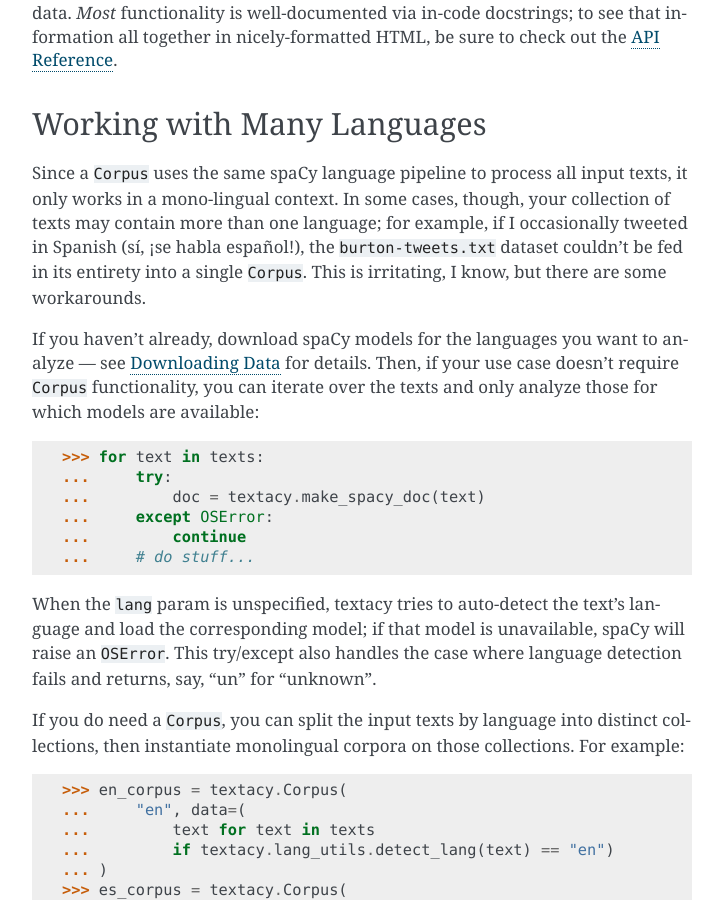
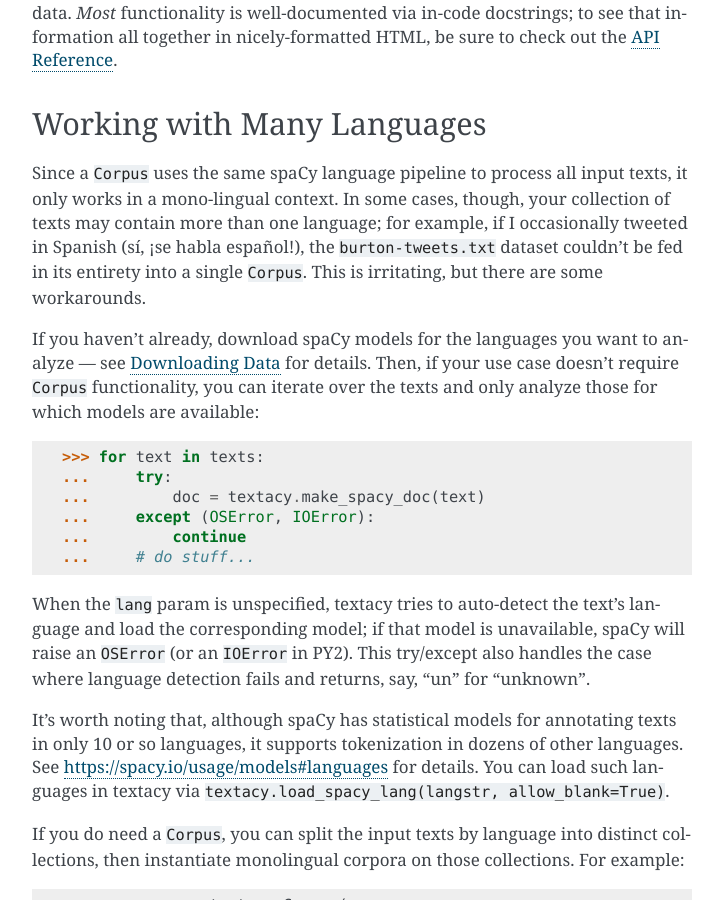
Before and after one commit to chartbeat-labs/textacy, a Sphinx documentation site: the page built from docs/source/getting_started/quickstart.rst, in a window 1280 px wide and 900 px high, scrolled down 7946 px. Shown: the whole window, without its empty margins (388-1111 px from the left). Built offline with Sphinx 7.4.7, drawn with Linux system fonts in a browser that asks for light colours; the version number could not be read and is left out.

Commit message:
Update quickstart multilingual docs for allow_blank

```diff
--- a/docs/source/getting_started/quickstart.rst
+++ b/docs/source/getting_started/quickstart.rst
@@ -422,7 +422,7 @@ Since a ``Corpus`` uses the same spaCy language pipeline to process all input te
 it only works in a mono-lingual context. In some cases, though, your collection
 of texts may contain more than one language; for example, if I occasionally tweeted
 in Spanish (sí, ¡se habla español!), the ``burton-tweets.txt`` dataset couldn't
-be fed in its entirety into a single ``Corpus``. This is irritating, I know, but
+be fed in its entirety into a single ``Corpus``. This is irritating, but
 there are some workarounds.
 
 If you haven't already, download spaCy models for the languages you want to analyze ---
@@ -435,14 +435,19 @@ only analyze those for which models are available:
     >>> for text in texts:
     ...     try:
     ...         doc = textacy.make_spacy_doc(text)
-    ...     except OSError:
+    ...     except (OSError, IOError):
     ...         continue
     ...     # do stuff...
 
 When the ``lang`` param is unspecified, textacy tries to auto-detect the text's
 language and load the corresponding model; if that model is unavailable, spaCy
-will raise an ``OSError``. This try/except also handles the case where
-language detection fails and returns, say, "un" for "unknown".
+will raise an ``OSError`` (or an ``IOError`` in PY2). This try/except also handles
+the case where language detection fails and returns, say, "un" for "unknown".
+
+It's worth noting that, although spaCy has statistical models for annotating texts
+in only 10 or so languages, it supports tokenization in dozens of other languages.
+See https://spacy.io/usage/models#languages for details. You can load such languages
+in textacy via ``textacy.load_spacy_lang(langstr, allow_blank=True)``.
 
 If you do need a ``Corpus``, you can split the input texts by language into
 distinct collections, then instantiate monolingual corpora on those collections.
```
Also changed, not shown: README.md (+4 -4 lines).
